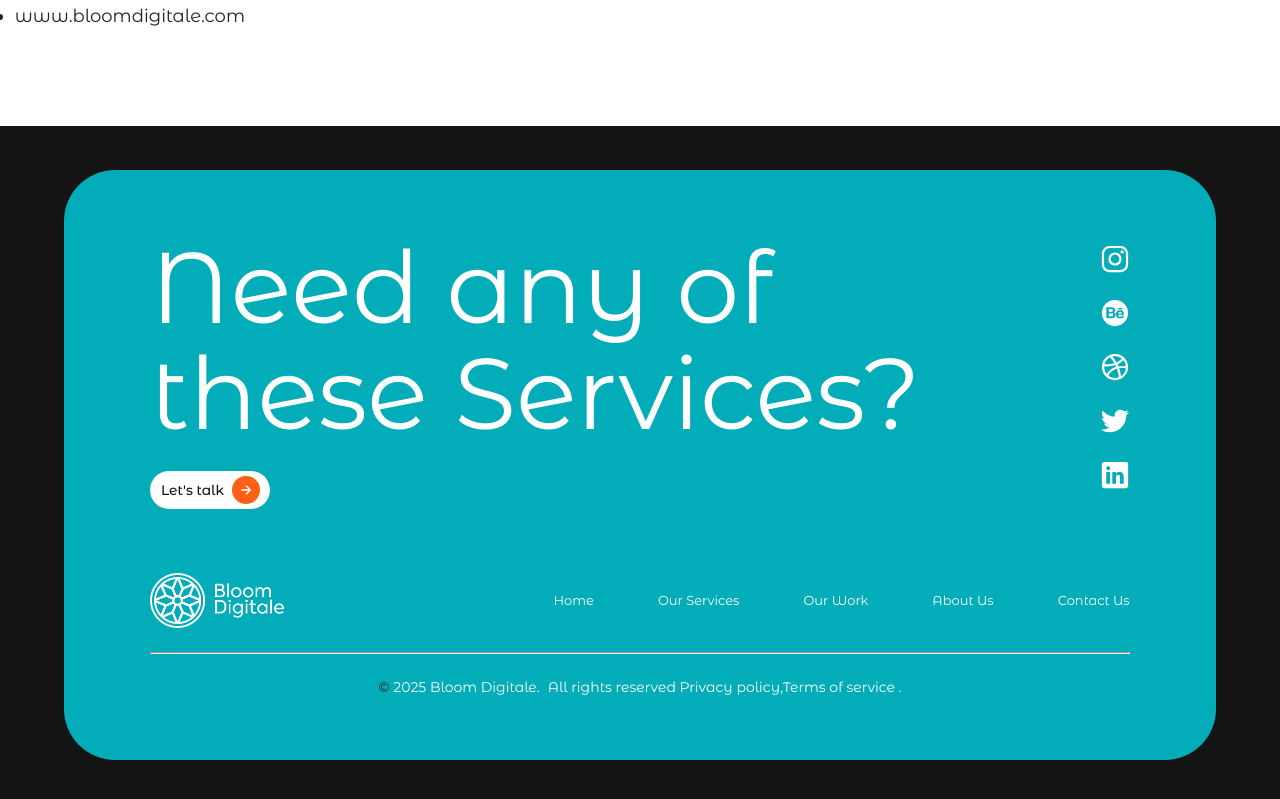
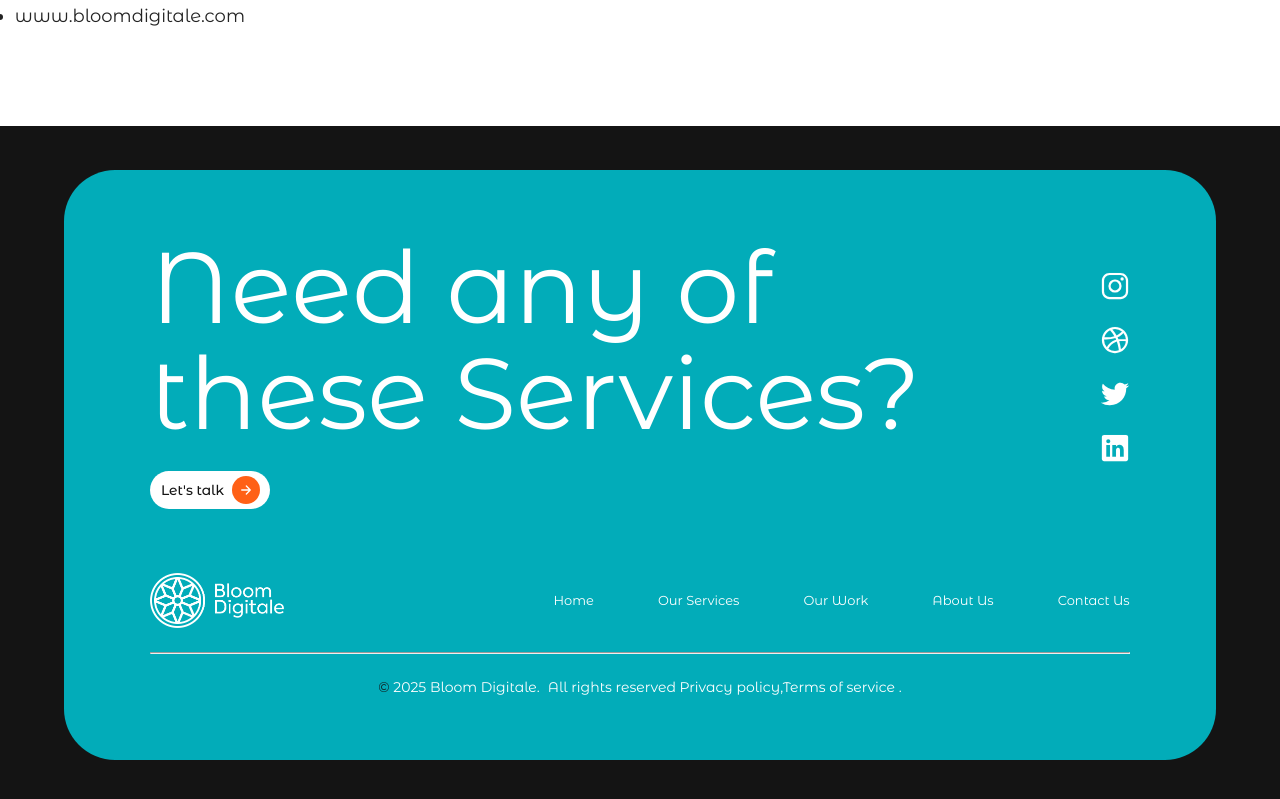
Before and after one commit to Yole-dev/bloom-revamped, a React (Create React App) app: page /privacy_policy in a window 1280 px wide. Shown: the part 3177-3976 px from the top of the page. Built offline with nearby package versions, Linux system fonts and the light colour scheme.

Commit message:
finished implementing changes in the footer section

```diff
--- a/src/components/Layout.js
+++ b/src/components/Layout.js
@@ -284,21 +284,31 @@ function FooterIcons() {
   return (
     <ul className="social-icons">
       <li>
-        <ion-icon name="logo-instagram"></ion-icon>
+        <a href="https://www.instagram.com/bloom.digitale/">
+          <ion-icon name="logo-instagram"></ion-icon>
+        </a>
       </li>
+
+      {/* <li>
+        <ion-icon name="logo-behance"></ion-icon>
+      </li> */}
+
       <li>
-        <ion-icon name="logo-behance"></ion-icon>
-      </li>
-      <li>
-        <ion-icon name="logo-dribbble"></ion-icon>
+        <a href="https://dribbble.com/bloom-digitale">
+          <ion-icon name="logo-dribbble"></ion-icon>
+        </a>
       </li>
 
       <li>
-        <ion-icon name="logo-twitter"></ion-icon>
+        <a href=" https://x.com/BloomDigitale">
+          <ion-icon name="logo-twitter"></ion-icon>
+        </a>
       </li>
 
       <li>
-        <ion-icon name="logo-linkedin"></ion-icon>
+        <a href="linkedin.com/company/bloom-digitale">
+          <ion-icon name="logo-linkedin"></ion-icon>
+        </a>
       </li>
     </ul>
   );
--- a/src/index.css
+++ b/src/index.css
@@ -247,6 +247,24 @@ textarea:focus {
 .social-icons li {
   color: var(--primary-white);
   font-size: 30px;
+  transition: color 0.5s ease;
+  transition: transform 0.5s ease;
+}
+
+.social-icons li:hover {
+  transform: scale(1.2);
+}
+
+.social-icons li:first-of-type:hover {
+  color: #e4405f;
+}
+
+.social-icons li:nth-of-type(2):hover {
+  color: #ea4c89;
+}
+
+.social-icons li:last-of-type:hover {
+  color: #0a66c2;
 }
 
 .footer-nav {
@@ -268,6 +286,14 @@ textarea:focus {
   list-style-type: none;
   color: var(--primary-white);
   font-size: 13px;
+}
+
+.footer-nav-list li {
+  transition: transform 0.5s ease;
+}
+
+.footer-nav-list li:hover {
+  transform: scale(1.5);
 }
 
 .footer-content-container hr {
@@ -313,7 +339,7 @@ textarea:focus {
   font-size: 18px;
   font-weight: 300;
   line-height: 143%;
-  width: 731px;
+  width: 750px;
 }
 
 .hero-image-container {
--- a/src/pages/Home.js
+++ b/src/pages/Home.js
@@ -74,12 +74,6 @@ function HeroSection() {
             </p>
 
             <div className="know-more-content">
-              <p className="know-more-text">
-                We partner with startups to create meaningful digital products,
-                combining strategy, design, and engineering to deliever work
-                that lasts.
-              </p>
-
               <Button
                 width={300}
                 height={103}
```
